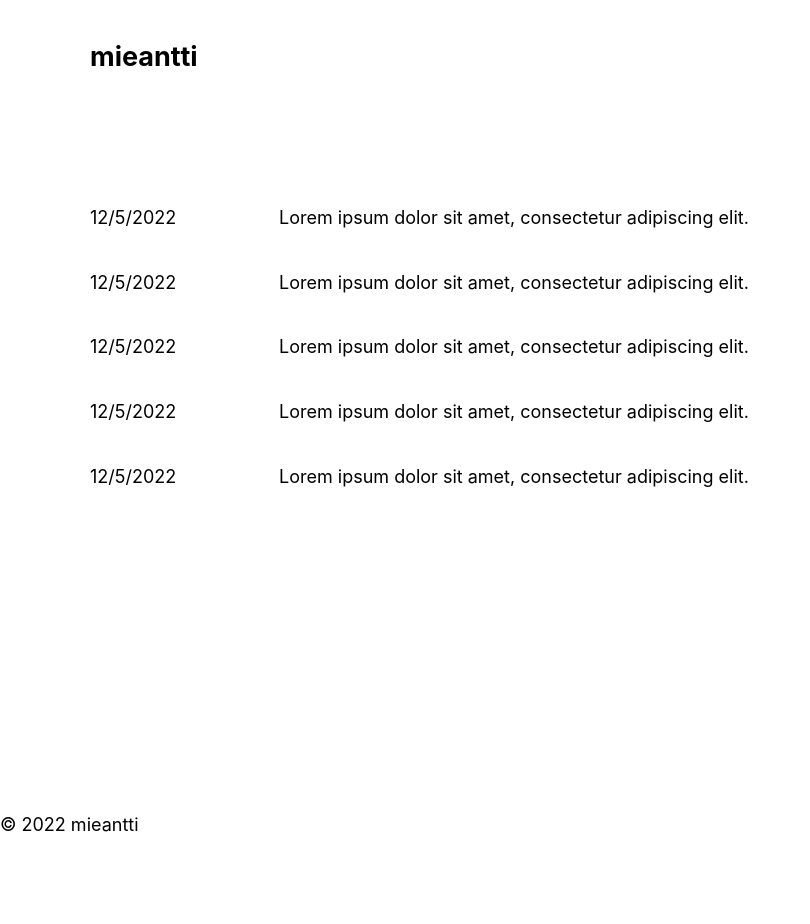
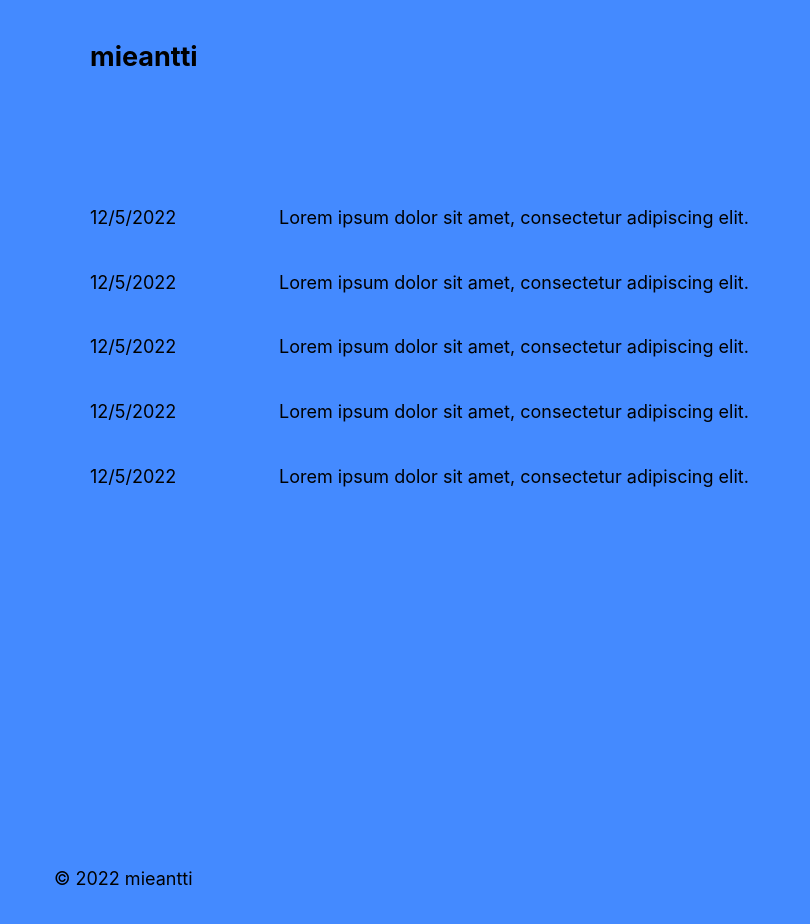
Before and after one commit to mieantti/mieantti.github.io, a React (Create React App) app: page / in a window 1280 px wide. Shown: the top 924 px of the page, without its empty margins (0-810 px from the left). Before the commit the page ends 835 px from the top, so only its background shows below. Built offline with nearby package versions, Linux system fonts and the light colour scheme.

Commit message:
General enhance

```diff
--- a/src/App.css
+++ b/src/App.css
@@ -31,14 +31,14 @@ main {
 
 @media (prefers-color-scheme: dark) {
   body {
-    background-color: var(--darkBodyBgColor);
-    color: var(--darkBodyColor);
+    background-color: #2962ff;
+    color: #000000;
   }
 }
 @media (prefers-color-scheme: light) {
   body {
-    background-color: var(--lightBodyBgColor);
-    color: var(--lightBodyColor);
+    background-color: #448aff;
+    color: #000000;
   }
 }
 @media only screen and (min-device-width: 350px) and (max-device-width: 915px) {
--- a/src/components/content/workItem/WorkItem.css
+++ b/src/components/content/workItem/WorkItem.css
@@ -9,7 +9,7 @@
   width: 10rem;
 }
 .work-item:hover {
-  color: #0277bd;
+  color: #fff;
 }
 
 @media (prefers-color-scheme: dark) {
--- a/src/components/footer/Footer.css
+++ b/src/components/footer/Footer.css
@@ -3,7 +3,7 @@
   transition: 0.3s;
 }
 #footer-content p:hover {
-  color: #0277bd;
+  color: #fff;
 }
 
 @media (prefers-color-scheme: dark) {
--- a/src/components/footer/Footer.tsx
+++ b/src/components/footer/Footer.tsx
@@ -2,6 +2,9 @@
 import Configuration from '../../strings/Configuration'
 import CssClass from '../../strings/CssClass'
 import CssId from '../../strings/CssId'
+
+// Static
+import './Footer.css'
 
 export const Footer = () => {
   return (
--- a/src/components/navigation/Navigation.css
+++ b/src/components/navigation/Navigation.css
@@ -5,19 +5,19 @@
 #navigation-h1 {
   width: 50rem;
 }
-#navigation-h1 a {
+#navigation-h1 p {
   text-decoration: none;
   transition: 0.3s;
 }
-#navigation-h1 a:hover {
-  color: #0277bd;
+#navigation-h1 p:hover {
+  color: #fff;
 }
-a {
+p {
   color: inherit;
 }
 
 @media (prefers-color-scheme: dark) {
-  #navigation-h1 a:hover {
+  #navigation-h1 p:hover {
     color: #f5f5f5;
   }
 }
--- a/src/components/navigation/Navigation.tsx
+++ b/src/components/navigation/Navigation.tsx
@@ -11,7 +11,7 @@ export const Navigation = () => {
     <header>
       <nav id={CssId.Navigation} className={CssClass.BaseMaxWidth}>
         <h1 id={CssId.NavigationH1}>
-          <a href={'javascript:location.reload()'}>{Configuration.SiteName}</a>
+          <p>{Configuration.SiteName}</p>
         </h1>
       </nav>
     </header>
```
